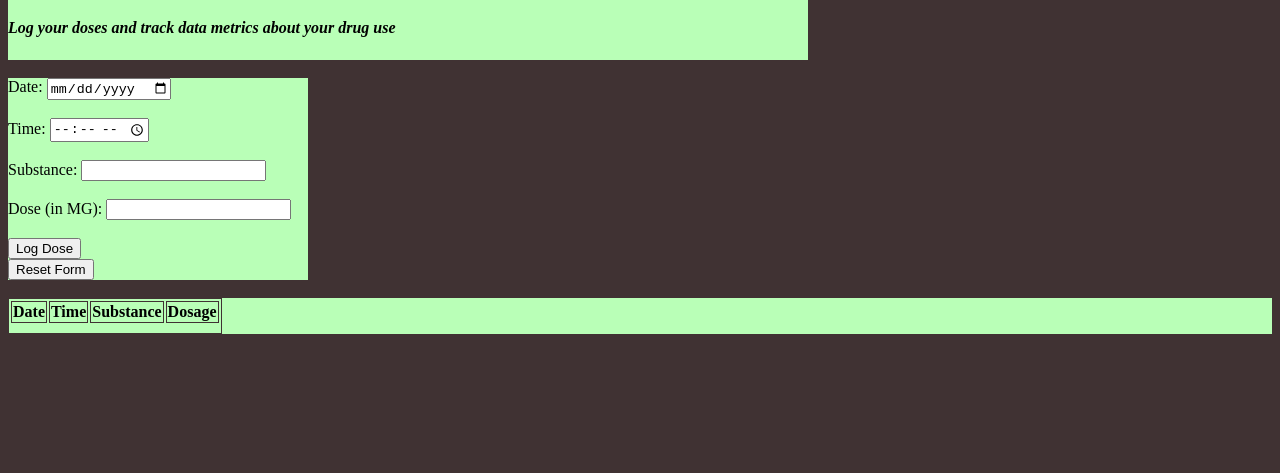
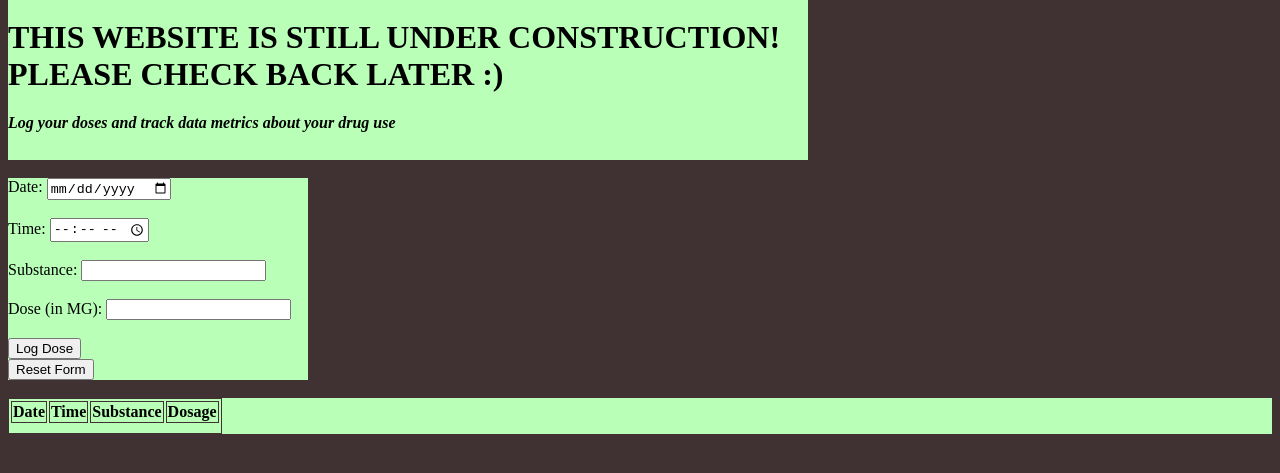
Before and after one commit to hashrat710/dosage-log, a plain HTML site: page index.html in a window 1280 px wide. Shown: the part 61-534 px from the top of the page. Drawn offline with Linux system fonts and the light colour scheme.

Commit message:
Add files via upload

```diff
--- a/index.html
+++ b/index.html
@@ -10,7 +10,7 @@
 
 	<body>
 		<div class="header">
-			<h1>Dosage Log</h1>
+			<h1>Dosage Log</h1> <h1>THIS WEBSITE IS STILL UNDER CONSTRUCTION! PLEASE CHECK BACK LATER :)</h1>
 			<p><i>Log your doses and track data metrics about your drug use</i></p>
 		</div>
 		<br>
--- a/stylesheet.css
+++ b/stylesheet.css
@@ -6,7 +6,7 @@
 	background-color: #B9FFB7;
 	font-family: 'Andale Mono';
 	font-weight: bold;
-	height: 100px;
+	height: 200px;
 	width: 800px;
 }
 
```
